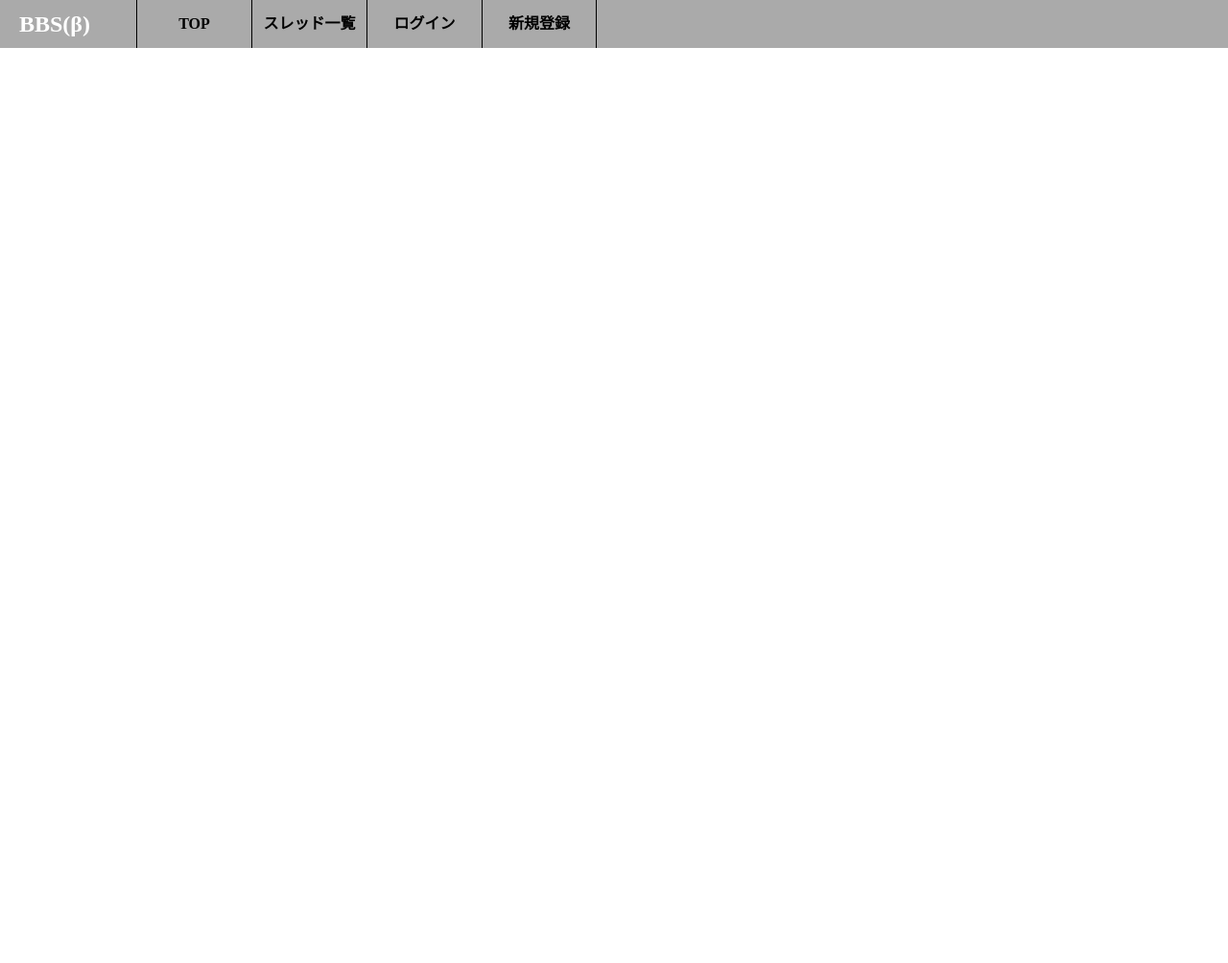
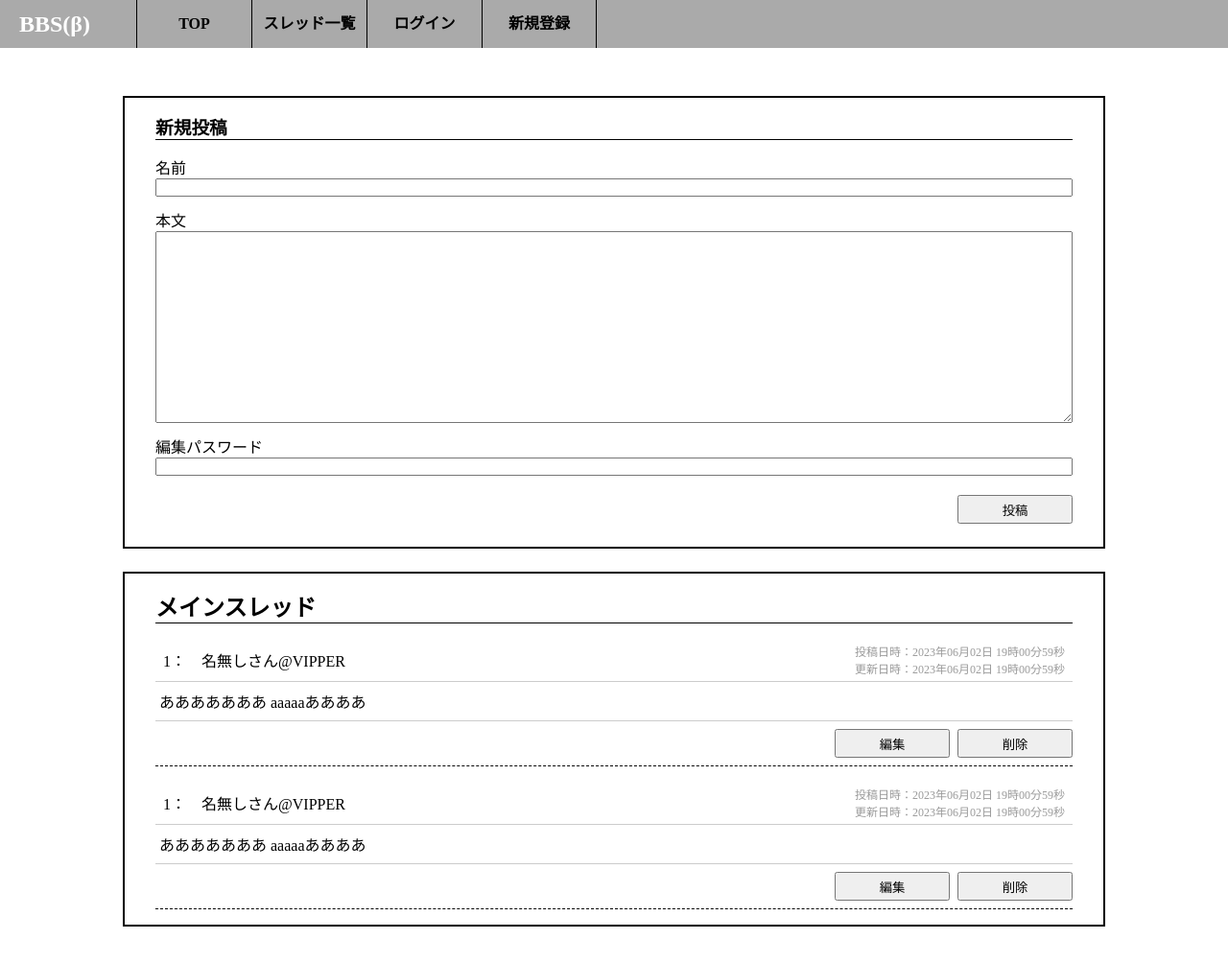
Before and after one commit to kosakaxx/keijiban, a plain HTML site: page frontEnd/thread/index.html in a window 1280 px wide. Shown: the whole page at 96% size. Before the commit the page ends 800 px from the top, so only its background shows below. Drawn offline with Linux system fonts and the light colour scheme.

Commit message:
Fix: thread page.

```diff
--- a/frontEnd/css/styles.css
+++ b/frontEnd/css/styles.css
@@ -68,12 +68,88 @@ header {
     padding: 50px 10%;
 }
 
-.top_latest_container {
+.content_container {
     width: 100%;
     padding: 16px 32px;
     border: 2px solid black;
 }
 
-.top_latest_container h2 {
+.content_container h2,
+.content_container h3 {
+    border-bottom: 1px solid black;
+    margin-bottom: 16px;
+}
+
+.posts_wrapper {
+    width: 100%;
+    display: flex;
+    flex-flow: column;
+    justify-content: flex-start;
+    align-items: center;
+    gap: 16px;
+}
+
+.post_box {
+    width: 100%;
     border-bottom: 1px dashed black;
 }
+
+.post_header {
+    display: flex;
+    justify-content: space-between;
+    align-items: center;
+    border-bottom: 1px solid #CCCCCC;
+}
+
+.post_id_name_wrapper {
+    display: flex;
+    justify-content: flex-start;
+    align-items: center;
+}
+
+.post_id,
+.post_name,
+.post_datetime_area {
+    padding: 4px 8px;
+}
+
+.post_datetime_area p {
+    color: #9a9a9a;
+    font-size: 12px;
+}
+
+.post_body {
+    width: 100%;
+    padding: 8px 4px;
+    border-bottom: 1px solid #CCCCCC;
+}
+
+.post_actions {
+    width: 100%;
+    display: flex;
+    justify-content: flex-end;
+    align-items: center;
+    gap: 8px;
+    padding: 8px 0;
+}
+
+.content_container label {
+    width: 100%;
+    margin-bottom: 12px;
+    display: block;
+}
+
+.content_container label input,
+.content_container label textarea {
+    width: 100%;
+    display: block;
+}
+
+.content_container label textarea {
+    height: 200px;
+}
+
+button {
+    width: 120px;
+    height: 30px;
+}
--- a/frontEnd/js/thread.js
+++ b/frontEnd/js/thread.js
@@ -0,0 +1,13 @@
+const getList = async() => {
+  const response = await fetch('http://localhost:8080/post/list', {method: 'GET'})
+    .then((res) => res.json())
+    .catch((err) => {
+      alert(`一覧取得に失敗しました。エラー：${err}`);
+    })
+
+  if (response.code === "200") {
+    const list = response.list;
+
+
+  }
+}
--- a/frontEnd/thread/index.html
+++ b/frontEnd/thread/index.html
@@ -20,7 +20,92 @@
 </header>
 
 <main class="main_container">
+  <div class="content_container" style="margin-bottom: 24px">
+    <h3>新規投稿</h3>
 
+    <label>
+      名前
+       <input type="text" name="author_name" id="author_name" />
+    </label>
+
+    <label>
+      本文
+      <textarea name="post_message" id="post_message"></textarea>
+    </label>
+
+    <label>
+      編集パスワード
+      <input type="password" name="password" id="password" />
+    </label>
+
+    <div class="post_actions">
+      <button type="button">投稿</button>
+    </div>
+  </div>
+
+  <div class="content_container">
+    <h2>メインスレッド</h2>
+
+    <div class="posts_wrapper">
+      <div class="post_box">
+        <div class="post_header">
+          <div class="post_id_name_wrapper">
+            <p class="post_id">
+              1：
+            </p>
+
+            <p class="post_name">
+              名無しさん@VIPPER
+            </p>
+          </div>
+
+          <div class="post_datetime_area">
+            <p>投稿日時：2023年06月02日 19時00分59秒</p>
+            <p>更新日時：2023年06月02日 19時00分59秒</p>
+          </div>
+        </div>
+
+        <div class="post_body">
+          あああああああ
+          aaaaaああああ
+        </div>
+
+        <div class="post_actions">
+          <button type="button">編集</button>
+          <button type="button">削除</button>
+        </div>
+      </div>
+
+      <div class="post_box">
+        <div class="post_header">
+          <div class="post_id_name_wrapper">
+            <p class="post_id">
+              1：
+            </p>
+
+            <p class="post_name">
+              名無しさん@VIPPER
+            </p>
+          </div>
+
+          <div class="post_datetime_area">
+            <p>投稿日時：2023年06月02日 19時00分59秒</p>
+            <p>更新日時：2023年06月02日 19時00分59秒</p>
+          </div>
+        </div>
+
+        <div class="post_body">
+          あああああああ
+          aaaaaああああ
+        </div>
+
+        <div class="post_actions">
+          <button type="button">編集</button>
+          <button type="button">削除</button>
+        </div>
+      </div>
+    </div>
+  </div>
 </main>
 
 <script src="../js/thread.js"></script>
```
Also changed, not shown: frontEnd/index.html (+1 -1 lines), frontEnd/threadList/index.html (+1 -1 lines).
